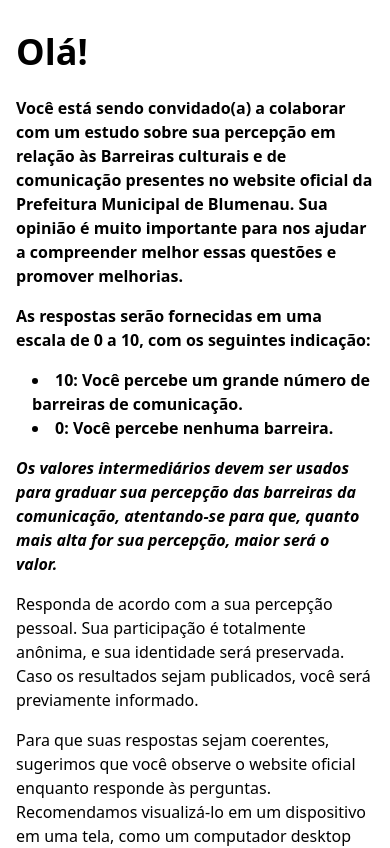
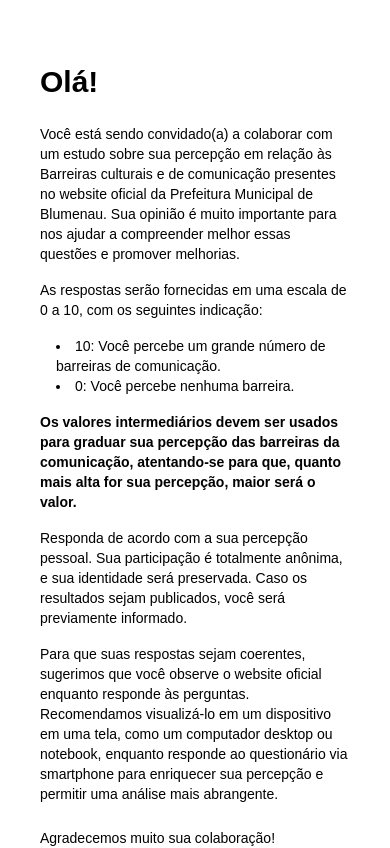
Before and after one commit to arturbaldoramos/CIIDCMIL, a React (Vite) app in the folder apps/web/: page /welcome in a window 390 px wide. Shown: the top 848 px of the page. Built offline with nearby package versions, Linux system fonts and the light colour scheme.

Commit message:
Added new theme, and rework on pages

```diff
--- a/apps/web/index.html
+++ b/apps/web/index.html
@@ -1,5 +1,5 @@
 <!doctype html>
-<html lang="en">
+<html lang="pt-br">
   <head>
     <meta charset="UTF-8" />
     <link rel="icon" type="image/svg+xml"  />
--- a/apps/web/src/App.tsx
+++ b/apps/web/src/App.tsx
@@ -1,10 +1,11 @@
-import React from 'react';
 import { BrowserRouter as Router, Routes, Route } from 'react-router-dom';
 import { HomePage } from './pages/homePage';
 import { WelcomePage } from './pages/WelcomePage';
+import { ThemeProvider } from './Components/theme-provider';
 
 function App() {
   return (
+    <ThemeProvider defaultTheme="light" storageKey="vite-ui-theme">
       <Router>
         <Routes>
           <Route path="/" element={<HomePage />} />
@@ -12,7 +13,8 @@
           {/* Add more routes for your questionnaire pages here */}
         </Routes>
       </Router>
-  );
+    </ThemeProvider>
+  )
 }
 
 export default App;
--- a/apps/web/src/index.css
+++ b/apps/web/src/index.css
@@ -1,91 +1,149 @@
 @import "tailwindcss";
 @import "tw-animate-css";
 
-@custom-variant dark (&:is(.dark *));
-
 :root {
+  --background: oklch(0.9900 0 0);
+  --foreground: oklch(0 0 0);
+  --card: oklch(1 0 0);
+  --card-foreground: oklch(0 0 0);
+  --popover: oklch(0.9900 0 0);
+  --popover-foreground: oklch(0 0 0);
+  --primary: oklch(0 0 0);
+  --primary-foreground: oklch(1 0 0);
+  --secondary: oklch(0.9400 0 0);
+  --secondary-foreground: oklch(0 0 0);
+  --muted: oklch(0.9700 0 0);
+  --muted-foreground: oklch(0.4400 0 0);
+  --accent: oklch(0.9400 0 0);
+  --accent-foreground: oklch(0 0 0);
+  --destructive: oklch(0.6300 0.1900 23.0300);
+  --destructive-foreground: oklch(1 0 0);
+  --border: oklch(0.9200 0 0);
+  --input: oklch(0.9400 0 0);
+  --ring: oklch(0 0 0);
+  --chart-1: oklch(0.8100 0.1700 75.3500);
+  --chart-2: oklch(0.5500 0.2200 264.5300);
+  --chart-3: oklch(0.7200 0 0);
+  --chart-4: oklch(0.9200 0 0);
+  --chart-5: oklch(0.5600 0 0);
+  --sidebar: oklch(0.9900 0 0);
+  --sidebar-foreground: oklch(0 0 0);
+  --sidebar-primary: oklch(0 0 0);
+  --sidebar-primary-foreground: oklch(1 0 0);
+  --sidebar-accent: oklch(0.9400 0 0);
+  --sidebar-accent-foreground: oklch(0 0 0);
+  --sidebar-border: oklch(0.9400 0 0);
+  --sidebar-ring: oklch(0 0 0);
+  --font-sans: Geist, sans-serif;
+  --font-serif: Geist, sans-serif;
+  --font-mono: Geist Mono, monospace;
   --radius: 0.5rem;
-  --background: oklch(1 0 0);
-  --foreground: oklch(0.141 0.005 285.823);
-  --card: oklch(1 0 0);
-  --card-foreground: oklch(0.141 0.005 285.823);
-  --popover: oklch(1 0 0);
-  --popover-foreground: oklch(0.141 0.005 285.823);
-  --primary: oklch(0.21 0.006 285.885);
-  --primary-foreground: oklch(0.985 0 0);
-  --secondary: oklch(0.967 0.001 286.375);
-  --secondary-foreground: oklch(0.21 0.006 285.885);
-  --muted: oklch(0.967 0.001 286.375);
-  --muted-foreground: oklch(0.552 0.016 285.938);
-  --accent: oklch(0.967 0.001 286.375);
-  --accent-foreground: oklch(0.21 0.006 285.885);
-  --destructive: oklch(0.577 0.245 27.325);
-  --border: oklch(0.92 0.004 286.32);
-  --input: oklch(0.92 0.004 286.32);
-  --ring: oklch(0.705 0.015 286.067);
-  --chart-1: oklch(0.646 0.222 41.116);
-  --chart-2: oklch(0.6 0.118 184.704);
-  --chart-3: oklch(0.398 0.07 227.392);
-  --chart-4: oklch(0.828 0.189 84.429);
-  --chart-5: oklch(0.769 0.188 70.08);
-  --sidebar: oklch(0.985 0 0);
-  --sidebar-foreground: oklch(0.141 0.005 285.823);
-  --sidebar-primary: oklch(0.21 0.006 285.885);
-  --sidebar-primary-foreground: oklch(0.985 0 0);
-  --sidebar-accent: oklch(0.967 0.001 286.375);
-  --sidebar-accent-foreground: oklch(0.21 0.006 285.885);
-  --sidebar-border: oklch(0.92 0.004 286.32);
-  --sidebar-ring: oklch(0.705 0.015 286.067);
+  --shadow-2xs: 0px 1px 2px 0px hsl(0 0% 0% / 0.09);
+  --shadow-xs: 0px 1px 2px 0px hsl(0 0% 0% / 0.09);
+  --shadow-sm: 0px 1px 2px 0px hsl(0 0% 0% / 0.18), 0px 1px 2px -1px hsl(0 0% 0% / 0.18);
+  --shadow: 0px 1px 2px 0px hsl(0 0% 0% / 0.18), 0px 1px 2px -1px hsl(0 0% 0% / 0.18);
+  --shadow-md: 0px 1px 2px 0px hsl(0 0% 0% / 0.18), 0px 2px 4px -1px hsl(0 0% 0% / 0.18);
+  --shadow-lg: 0px 1px 2px 0px hsl(0 0% 0% / 0.18), 0px 4px 6px -1px hsl(0 0% 0% / 0.18);
+  --shadow-xl: 0px 1px 2px 0px hsl(0 0% 0% / 0.18), 0px 8px 10px -1px hsl(0 0% 0% / 0.18);
+  --shadow-2xl: 0px 1px 2px 0px hsl(0 0% 0% / 0.45);
 }
 
 .dark {
-  --background: oklch(0.141 0.005 285.823);
-  --foreground: oklch(0.985 0 0);
-  --card: oklch(0.21 0.006 285.885);
-  --card-foreground: oklch(0.985 0 0);
-  --popover: oklch(0.21 0.006 285.885);
-  --popover-foreground: oklch(0.985 0 0);
-  --primary: oklch(0.92 0.004 286.32);
-  --primary-foreground: oklch(0.21 0.006 285.885);
-  --secondary: oklch(0.274 0.006 286.033);
-  --secondary-foreground: oklch(0.985 0 0);
-  --muted: oklch(0.274 0.006 286.033);
-  --muted-foreground: oklch(0.705 0.015 286.067);
-  --accent: oklch(0.274 0.006 286.033);
-  --accent-foreground: oklch(0.985 0 0);
-  --destructive: oklch(0.704 0.191 22.216);
-  --border: oklch(1 0 0 / 10%);
-  --input: oklch(1 0 0 / 15%);
-  --ring: oklch(0.552 0.016 285.938);
-  --chart-1: oklch(0.488 0.243 264.376);
-  --chart-2: oklch(0.696 0.17 162.48);
-  --chart-3: oklch(0.769 0.188 70.08);
-  --chart-4: oklch(0.627 0.265 303.9);
-  --chart-5: oklch(0.645 0.246 16.439);
-  --sidebar: oklch(0.21 0.006 285.885);
-  --sidebar-foreground: oklch(0.985 0 0);
-  --sidebar-primary: oklch(0.488 0.243 264.376);
-  --sidebar-primary-foreground: oklch(0.985 0 0);
-  --sidebar-accent: oklch(0.274 0.006 286.033);
-  --sidebar-accent-foreground: oklch(0.985 0 0);
-  --sidebar-border: oklch(1 0 0 / 10%);
-  --sidebar-ring: oklch(0.552 0.016 285.938);
+  --background: oklch(0 0 0);
+  --foreground: oklch(1 0 0);
+  --card: oklch(0.1400 0 0);
+  --card-foreground: oklch(1 0 0);
+  --popover: oklch(0.1800 0 0);
+  --popover-foreground: oklch(1 0 0);
+  --primary: oklch(1 0 0);
+  --primary-foreground: oklch(0 0 0);
+  --secondary: oklch(0.2500 0 0);
+  --secondary-foreground: oklch(1 0 0);
+  --muted: oklch(0.2300 0 0);
+  --muted-foreground: oklch(0.7200 0 0);
+  --accent: oklch(0.3200 0 0);
+  --accent-foreground: oklch(1 0 0);
+  --destructive: oklch(0.6900 0.2000 23.9100);
+  --destructive-foreground: oklch(0 0 0);
+  --border: oklch(0.2600 0 0);
+  --input: oklch(0.3200 0 0);
+  --ring: oklch(0.7200 0 0);
+  --chart-1: oklch(0.8100 0.1700 75.3500);
+  --chart-2: oklch(0.5800 0.2100 260.8400);
+  --chart-3: oklch(0.5600 0 0);
+  --chart-4: oklch(0.4400 0 0);
+  --chart-5: oklch(0.9200 0 0);
+  --sidebar: oklch(0.1800 0 0);
+  --sidebar-foreground: oklch(1 0 0);
+  --sidebar-primary: oklch(1 0 0);
+  --sidebar-primary-foreground: oklch(0 0 0);
+  --sidebar-accent: oklch(0.3200 0 0);
+  --sidebar-accent-foreground: oklch(1 0 0);
+  --sidebar-border: oklch(0.3200 0 0);
+  --sidebar-ring: oklch(0.7200 0 0);
+  --font-sans: Geist, sans-serif;
+  --font-serif: Geist, sans-serif;
+  --font-mono: Geist Mono, monospace;
+  --radius: 0.5rem;
+  --shadow-2xs: 0px 1px 2px 0px hsl(0 0% 0% / 0.09);
+  --shadow-xs: 0px 1px 2px 0px hsl(0 0% 0% / 0.09);
+  --shadow-sm: 0px 1px 2px 0px hsl(0 0% 0% / 0.18), 0px 1px 2px -1px hsl(0 0% 0% / 0.18);
+  --shadow: 0px 1px 2px 0px hsl(0 0% 0% / 0.18), 0px 1px 2px -1px hsl(0 0% 0% / 0.18);
+  --shadow-md: 0px 1px 2px 0px hsl(0 0% 0% / 0.18), 0px 2px 4px -1px hsl(0 0% 0% / 0.18);
+  --shadow-lg: 0px 1px 2px 0px hsl(0 0% 0% / 0.18), 0px 4px 6px -1px hsl(0 0% 0% / 0.18);
+  --shadow-xl: 0px 1px 2px 0px hsl(0 0% 0% / 0.18), 0px 8px 10px -1px hsl(0 0% 0% / 0.18);
+  --shadow-2xl: 0px 1px 2px 0px hsl(0 0% 0% / 0.45);
 }
 
+@theme inline {
+  --color-background: var(--background);
+  --color-foreground: var(--foreground);
+  --color-card: var(--card);
+  --color-card-foreground: var(--card-foreground);
+  --color-popover: var(--popover);
+  --color-popover-foreground: var(--popover-foreground);
+  --color-primary: var(--primary);
+  --color-primary-foreground: var(--primary-foreground);
+  --color-secondary: var(--secondary);
+  --color-secondary-foreground: var(--secondary-foreground);
+  --color-muted: var(--muted);
+  --color-muted-foreground: var(--muted-foreground);
+  --color-accent: var(--accent);
+  --color-accent-foreground: var(--accent-foreground);
+  --color-destructive: var(--destructive);
+  --color-destructive-foreground: var(--destructive-foreground);
+  --color-border: var(--border);
+  --color-input: var(--input);
+  --color-ring: var(--ring);
+  --color-chart-1: var(--chart-1);
+  --color-chart-2: var(--chart-2);
+  --color-chart-3: var(--chart-3);
+  --color-chart-4: var(--chart-4);
+  --color-chart-5: var(--chart-5);
+  --color-sidebar: var(--sidebar);
+  --color-sidebar-foreground: var(--sidebar-foreground);
+  --color-sidebar-primary: var(--sidebar-primary);
+  --color-sidebar-primary-foreground: var(--sidebar-primary-foreground);
+  --color-sidebar-accent: var(--sidebar-accent);
+  --color-sidebar-accent-foreground: var(--sidebar-accent-foreground);
+  --color-sidebar-border: var(--sidebar-border);
+  --color-sidebar-ring: var(--sidebar-ring);
 
+  --font-sans: var(--font-sans);
+  --font-mono: var(--font-mono);
+  --font-serif: var(--font-serif);
 
-button {
-  border-radius: 8px;
-  border: 1px solid transparent;
-  padding: 0.6em 1.2em;
-  font-size: 1em;
-  font-weight: 500;
-  font-family: inherit;
-  background-color: #1a1a1a;
-  cursor: pointer;
-  transition: border-color 0.25s;
+  --radius-sm: calc(var(--radius) - 4px);
+  --radius-md: calc(var(--radius) - 2px);
+  --radius-lg: var(--radius);
+  --radius-xl: calc(var(--radius) + 4px);
+
+  --shadow-2xs: var(--shadow-2xs);
+  --shadow-xs: var(--shadow-xs);
+  --shadow-sm: var(--shadow-sm);
+  --shadow: var(--shadow);
+  --shadow-md: var(--shadow-md);
+  --shadow-lg: var(--shadow-lg);
+  --shadow-xl: var(--shadow-xl);
+  --shadow-2xl: var(--shadow-2xl);
 }
-button:focus,
-button:focus-visible {
-  outline: 4px auto -webkit-focus-ring-color;
-}
--- a/apps/web/src/pages/WelcomePage.tsx
+++ b/apps/web/src/pages/WelcomePage.tsx
@@ -1,56 +1,53 @@
-import React from 'react';
 import { useNavigate } from 'react-router-dom';
-import { Button } from '@/Components/ui/button'; // Assuming Shadcn Button component
+import { Button } from '@/Components/ui/button';
 
 export function WelcomePage() {
   const navigate = useNavigate();
 
   const handleStartClick = () => {
-    // Logic to start the questionnaire or navigate to the first question
     console.log("Starting the questionnaire!");
-    // navigate('/question/1'); // Example: navigate to the first question
+    // navigate('/question/1'); // Exemplo: navegar para a primeira pergunta
   };
 
   return (
-    <div className="min-h-screen bg-whiteblackack flex flex-col p-4 relative">
+    <div className="min-h-screen  text-foreground flex flex-col items-center p-4 pt-12 relative">
 
-      <div className="flex flex-col justify-start max-w-2xl mx-auto py-4">
-        <h2 className="text-4xl font-bold mb-6">Olá!</h2>
+      <div className="flex flex-col justify-start max-w-3xl mx-auto py-4 px-6 bg-card rounded-lg ">
+        <h2 className="text-3xl sm:text-4xl md:text-5xl font-bold mb-6 text-primary">Olá!</h2>
 
-        <p className="mb-4 text-black font-semibold">
+        <p className="mb-4 text-sm sm:text-base md:text-lg text-foreground ">
           Você está sendo convidado(a) a colaborar com um estudo sobre sua percepção em relação às Barreiras culturais e de comunicação presentes no website oficial da Prefeitura Municipal de Blumenau. Sua opinião é muito importante para nos ajudar a compreender melhor essas questões e promover melhorias.
         </p>
-        <p className="mb-4 text-black font-semibold">
+        <p className="mb-4 text-sm sm:text-base md:text-lg text-foreground">
           As respostas serão fornecidas em uma escala de 0 a 10, com os seguintes indicação:
         </p>
-        <ul className="list-disc list-inside mb-4 ml-4 text-black font-semibold">
+        <ul className="list-disc list-inside mb-4 ml-4 text-sm sm:text-base md:text-lg text-foreground">
           <li>
-            <span className="font-semibold">10:</span> Você percebe um grande número de barreiras de comunicação.
+            <span className="text-primary">10:</span> Você percebe um grande número de barreiras de comunicação.
           </li>
           <li>
-            <span className="font-semibold">0:</span> Você percebe nenhuma barreira.
+            <span className="text-primary">0:</span> Você percebe nenhuma barreira.
           </li>
         </ul>
 
-        <p className="mb-4 text-black font-semibold italic">
+        <p className="mb-4 text-sm sm:text-base md:text-lg text-foreground font-semibold">
           Os valores intermediários devem ser usados para graduar sua percepção das barreiras da comunicação, atentando-se para que, quanto mais alta for sua percepção, maior será o valor.
         </p>
 
-        <p className="mb-4 texblack">
+        <p className="mb-4 text-sm sm:text-base md:text-lg text-foreground">
           Responda de acordo com a sua percepção pessoal. Sua participação é totalmente anônima, e sua identidade será preservada. Caso os resultados sejam publicados, você será previamente informado.
         </p>
-        <p className="mb-6 text-black">
+        <p className="mb-6 text-sm sm:text-base md:text-lg text-foreground">
           Para que suas respostas sejam coerentes, sugerimos que você observe o website oficial enquanto responde às perguntas. Recomendamos visualizá-lo em um dispositivo em uma tela, como um computador desktop ou notebook, enquanto responde ao questionário via smartphone para enriquecer sua percepção e permitir uma análise mais abrangente.
         </p>
 
-        <p className="mb-8 text-black">
+        <p className="mb-8 text-sm sm:text-base md:text-lg text-foreground">
           Agradecemos muito sua colaboração!
         </p>
 
-        <div className="flex col-span-1 justify-center"> {}
+        <div className="flex justify-center mt-6">
           <Button
             onClick={handleStartClick}
-            className="bg-purple-600 hover:bg-purple-700 text-white font-bold py-3 px-8 rounded-full shadow-lg transition duration-300 ease-in-out"
             size="lg"
           >
             Vamos lá!
```
Also changed, not shown: apps/web/src/Components/theme-provider.tsx (added, +73 -0 lines), apps/web/src/pages/HomePage.tsx (+6 -7 lines), apps/web/src/App.css (added), 1 other file (tests, documents, lock files or other folders). Lines whose indentation alone changed are shown as unchanged.
